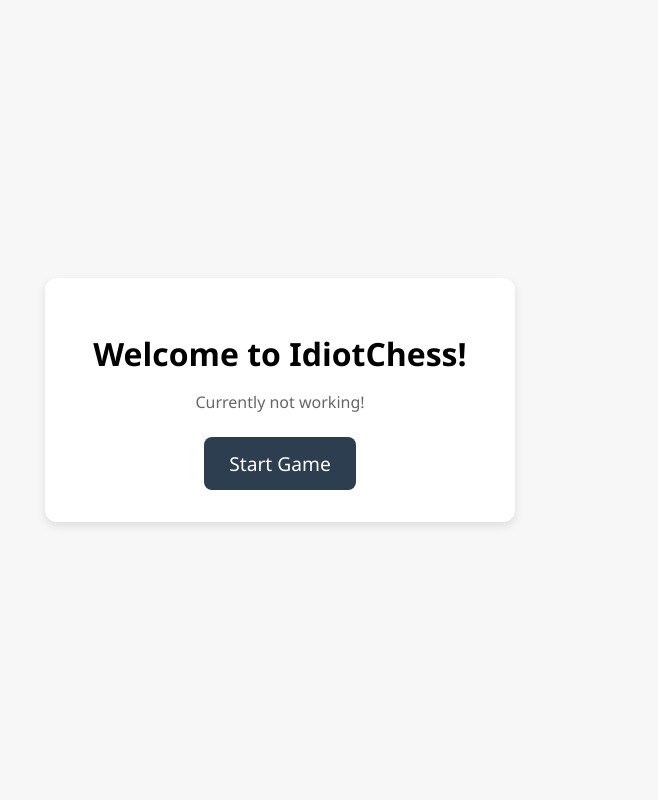
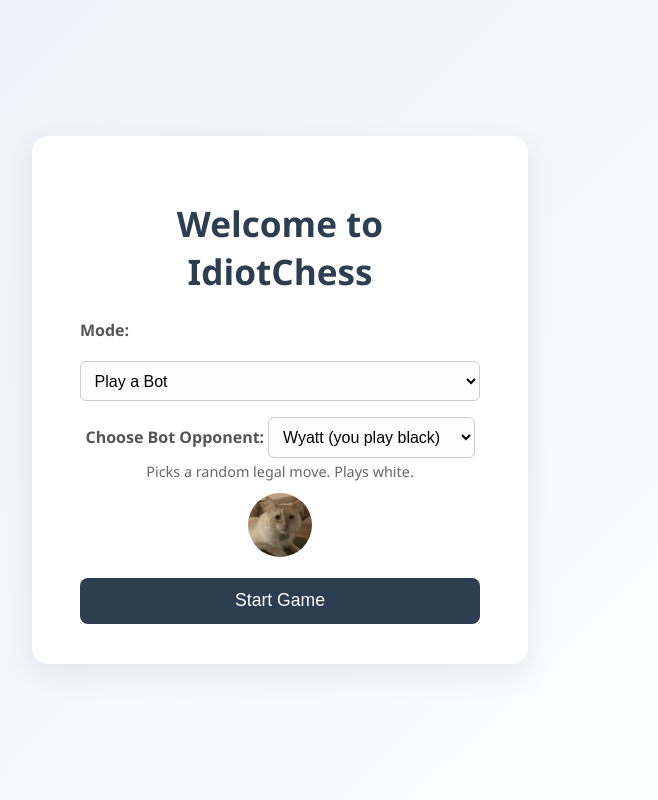
Before and after one commit to cadenweigel/IdiotChess, a Flask app: page / in a window 1280 px wide. Shown: the whole page, without its empty margins (360-1018 px from the left). Run offline with Flask 3, Linux system fonts and the light colour scheme.

Commit message:
updated bot selection

```diff
--- a/app/api.py
+++ b/app/api.py
@@ -2,9 +2,15 @@ import uuid
 from flask import Blueprint, jsonify, current_app, render_template, request
 from app.game import GameManager
 from app.player import HumanPlayer
-from app.bots import IdiotBot
+from app.bots import IdiotBot, WhiteIdiotBot, BlackIdiotBot
 
 api = Blueprint("api", __name__)
+
+BOT_REGISTRY = {
+    "white_idiot": WhiteIdiotBot,
+    "black_idiot": BlackIdiotBot,
+    # Add others here
+}
 
 @api.route("/")
 def index():
@@ -16,29 +22,61 @@ def play():
 
 @api.route("/api/new-game/bot", methods=["POST"])
 def new_game_vs_bot():
+    data = request.get_json()
+    bot_color = data.get("bot_color", "black")  # default to black bot
+
     session_id = str(uuid.uuid4())
     manager = GameManager()
 
-    manager.set_players(
-        HumanPlayer(name="You", color="white"),
-        IdiotBot(name="Bot", color="black")
-    )
+    if bot_color == "white":
+        manager.set_players(
+            IdiotBot(name="Wyatt", color="white"),
+            HumanPlayer(name="You", color="black")
+        )
+    elif bot_color == "black":
+        manager.set_players(
+            HumanPlayer(name="You", color="white"),
+            IdiotBot(name="Moose", color="black")
+        )
 
     current_app.config["games"][session_id] = manager
     return jsonify({"session_id": session_id})
 
 @api.route("/api/new-game/bots", methods=["POST"])
 def new_game_bots_only():
+    data = request.get_json()
+    white_key = data.get("white_bot", "white_idiot")
+    black_key = data.get("black_bot", "black_idiot")
+
+    white_bot_cls = BOT_REGISTRY.get(white_key)
+    black_bot_cls = BOT_REGISTRY.get(black_key)
+
+    if not white_bot_cls or not black_bot_cls:
+        return jsonify({"error": "Invalid bot selection"}), 400
+
     session_id = str(uuid.uuid4())
     manager = GameManager()
 
     manager.set_players(
-        IdiotBot(name="Wyatt", color="white"),
-        IdiotBot(name="Moose", color="black")
+        white_bot_cls(),  # enforced white bot
+        black_bot_cls()   # enforced black bot
     )
 
     current_app.config["games"][session_id] = manager
     return jsonify({"session_id": session_id})
+
+@api.route("/api/bots", methods=["GET"])
+def get_available_bots():
+    return jsonify({
+        "bots": [
+            {"id": "white_idiot", "name": "Wyatt", "description": "Picks a random legal move. Plays white.", "avatar": "wyatt.png"},
+            {"id": "black_idiot", "name": "Moose", "description": "Picks a random legal move. Plays black.", "avatar": "moose.png"}
+            # later you can add more like:
+            # {"id": "minimax", "name": "MinimaxBot"},
+            # {"id": "chaotic", "name": "ChaoticBot"},
+        ]
+    })
+
 
 @api.route("/api/board", methods=["GET"])
 def get_board_state():
--- a/app/static/css/index.css
+++ b/app/static/css/index.css
@@ -1,6 +1,6 @@
 body {
   font-family: "Segoe UI", sans-serif;
-    background-color: #f7f7f7;
+  background: linear-gradient(135deg, #e8f0f8, #ffffff);
   margin: 0;
   padding: 0;
   display: flex;
@@ -12,33 +12,81 @@ body {
 .container {
   text-align: center;
   background-color: white;
-    padding: 2rem 3rem;
-    border-radius: 12px;
-    box-shadow: 0 4px 10px rgba(0, 0, 0, 0.1);
+  padding: 2.5rem 3rem;
+  border-radius: 16px;
+  box-shadow: 0 10px 30px rgba(0, 0, 0, 0.08);
+  width: 100%;
+  max-width: 400px;
 }
 
 h1 {
-    font-size: 2rem;
-    margin-bottom: 0.5rem;
+  font-size: 2.2rem;
+  margin-bottom: 1rem;
+  color: #2c3e50;
 }
 
-  p {
-    margin-bottom: 1.5rem;
-    color: #666;
+form {
+  display: flex;
+  flex-direction: column;
+  gap: 1rem;
+  margin-top: 1.5rem;
 }
 
-  .start-button {
-    display: inline-block;
+label {
+  font-weight: 600;
+  color: #555;
+  margin-bottom: 0.25rem;
+  text-align: left;
+}
+
+select {
+  padding: 0.6rem;
+  font-size: 1rem;
+  border-radius: 6px;
+  border: 1px solid #ccc;
+  background-color: #fdfdfd;
+}
+
+button {
   background-color: #2c3e50;
   color: white;
-    font-size: 1.2rem;
-    padding: 0.8rem 1.6rem;
+  font-size: 1.1rem;
+  padding: 0.8rem;
   border: none;
   border-radius: 8px;
-    text-decoration: none;
+  cursor: pointer;
   transition: background-color 0.3s ease;
 }
 
-  .start-button:hover {
+button:hover {
   background-color: #34495e;
 }
+
+#bot-vs-bot-settings {
+  display: none;
+}
+
+.bot-row {
+  display: flex;
+  align-items: flex-start;
+  gap: 1rem;
+  margin-bottom: 1.5rem;
+}
+
+.bot-info {
+  flex-grow: 1;
+}
+
+.bot-avatar {
+  width: 64px;
+  height: 64px;
+  border-radius: 50%;
+  object-fit: cover;
+  margin-top: 0.25rem;
+}
+
+.bot-description {
+  font-size: 0.9rem;
+  color: #666;
+  margin: 0.25rem 0 0.5rem;
+}
--- /dev/null
+++ b/app/static/js/index.js
@@ -0,0 +1,112 @@
+const modeSelect = document.getElementById("mode");
+const vsBotSettings = document.getElementById("vs-bot-settings");
+const botVsBotSettings = document.getElementById("bot-vs-bot-settings");
+
+let botMap = {};
+
+async function loadBotOptions() {
+  try {
+    const res = await fetch("/api/bots");
+    const data = await res.json();
+    const botList = data.bots || [];
+
+    botMap = Object.fromEntries(botList.map(bot => [bot.id, bot]));
+
+    const whiteSelect = document.getElementById("white-bot");
+    const blackSelect = document.getElementById("black-bot");
+
+    whiteSelect.innerHTML = "";
+    blackSelect.innerHTML = "";
+
+    botList.forEach(bot => {
+      const option = document.createElement("option");
+      option.value = bot.id;
+      option.textContent = bot.name;
+
+      if (bot.id.startsWith("white_")) whiteSelect.appendChild(option);
+      if (bot.id.startsWith("black_")) blackSelect.appendChild(option);
+    });
+
+    updateBotDescriptions(); // initial description
+    updateVsBotDescription();
+    whiteSelect.addEventListener("change", updateBotDescriptions);
+    blackSelect.addEventListener("change", updateBotDescriptions);
+  } catch (err) {
+    console.error("Failed to load bots:", err);
+  }
+}
+
+function updateVsBotDescription() {
+  const selected = document.getElementById("bot-choice").value;
+  const id = selected === "white" ? "white_idiot" : "black_idiot";
+  const bot = botMap[id] || {};
+
+  document.getElementById("vs-bot-description").textContent = bot.description || "";
+  document.getElementById("vs-bot-avatar").src = `/static/images/avatars/${bot.avatar || "default.png"}`;
+}
+
+
+document.addEventListener("DOMContentLoaded", () => {
+  loadBotOptions();
+  document.getElementById("bot-choice").addEventListener("change", updateVsBotDescription);
+});
+
+function updateBotDescriptions() {
+  const whiteId = document.getElementById("white-bot").value;
+  const blackId = document.getElementById("black-bot").value;
+
+  const white = botMap[whiteId] || {};
+  const black = botMap[blackId] || {};
+
+  document.getElementById("white-bot-description").textContent = white.description || "";
+  document.getElementById("black-bot-description").textContent = black.description || "";
+
+  document.getElementById("white-bot-avatar").src = `/static/images/avatars/${white.avatar || "default.png"}`;
+  document.getElementById("black-bot-avatar").src = `/static/images/avatars/${black.avatar || "default.png"}`;
+}
+
+
+document.addEventListener("DOMContentLoaded", () => {
+  loadBotOptions();
+});
+
+modeSelect.addEventListener("change", () => {
+  const mode = modeSelect.value;
+  vsBotSettings.style.display = mode === "vs-bot" ? "block" : "none";
+  botVsBotSettings.style.display = mode === "bot-vs-bot" ? "block" : "none";
+});
+
+document.getElementById("start-game-form").addEventListener("submit", async (e) => {
+  e.preventDefault();
+  const mode = modeSelect.value;
+
+  let response;
+  try {
+    if (mode === "vs-bot") {
+      const botColor = document.getElementById("bot-choice").value;
+      response = await fetch("/api/new-game/bot", {
+        method: "POST",
+        headers: { "Content-Type": "application/json" },
+        body: JSON.stringify({ bot_color: botColor })
+      });
+    } else {
+      const whiteBot = document.getElementById("white-bot").value;
+      const blackBot = document.getElementById("black-bot").value;
+      response = await fetch("/api/new-game/bots", {
+        method: "POST",
+        headers: { "Content-Type": "application/json" },
+        body: JSON.stringify({ white_bot: whiteBot, black_bot: blackBot })
+      });
+    }
+
+    const data = await response.json();
+    if (data.session_id) {
+      window.location.href = `/play?session_id=${data.session_id}`;
+    } else {
+      alert("Failed to start game.");
+    }
+  } catch (err) {
+    console.error("Error starting game:", err);
+    alert("Could not start game.");
+  }
+});
--- a/app/templates/index.html
+++ b/app/templates/index.html
@@ -9,9 +9,51 @@
 </head>
 <body>
   <div class="container">
-    <h1>Welcome to IdiotChess!</h1>
-    <p>Currently not working!</p>
-    <a href="/play" class="start-button">Start Game</a>
+    <h1>Welcome to IdiotChess</h1>
+
+    <form id="start-game-form">
+      <label for="mode">Mode:</label>
+      <select id="mode" name="mode">
+        <option value="vs-bot">Play a Bot</option>
+        <option value="bot-vs-bot">Watch Bots</option>
+      </select>
+
+      <div id="vs-bot-settings">
+        <label for="bot-choice">Choose Bot Opponent:</label>
+        <select id="bot-choice" name="bot-choice">
+          <option value="white">Wyatt (you play black)</option>
+          <option value="black">Moose (you play white)</option>
+        </select>
+        <p id="vs-bot-description" class="bot-description"></p>
+        <img id="vs-bot-avatar" class="bot-avatar" alt="Bot avatar" />
+      </div>
+
+      <div id="bot-vs-bot-settings">
+          <!-- White Bot Row -->
+          <div class="bot-row">
+            <img id="white-bot-avatar" class="bot-avatar" alt="White bot avatar" />
+            <div class="bot-info">
+              <label for="white-bot">White Bot:</label>
+              <select id="white-bot" name="white-bot"></select>
+              <p id="white-bot-description" class="bot-description"></p>
+            </div>
+          </div>
+
+          <!-- Black Bot Row -->
+          <div class="bot-row">
+            <img id="black-bot-avatar" class="bot-avatar" alt="Black bot avatar" />
+            <div class="bot-info">
+              <label for="black-bot">Black Bot:</label>
+              <select id="black-bot" name="black-bot"></select>
+              <p id="black-bot-description" class="bot-description"></p>
+            </div>
+        </div>
+      </div>
+
+      <button type="submit">Start Game</button>
+    </form>
   </div>
+
+  <script type="module" src="{{ url_for('static', filename='js/index.js') }}"></script>
 </body>
 </html>
```
Also changed, not shown: app/bots.py (+8 -0 lines), app/static/css/play.css (+8 -3 lines), app/static/js/board.js (+10 -4 lines), app/static/js/play.js (+24 -1 lines), app/static/images/avatars/default_player.png (added), app/static/images/avatars/moose.png (added), app/static/images/avatars/wyatt.png (added). Lines whose indentation alone changed are shown as unchanged.
